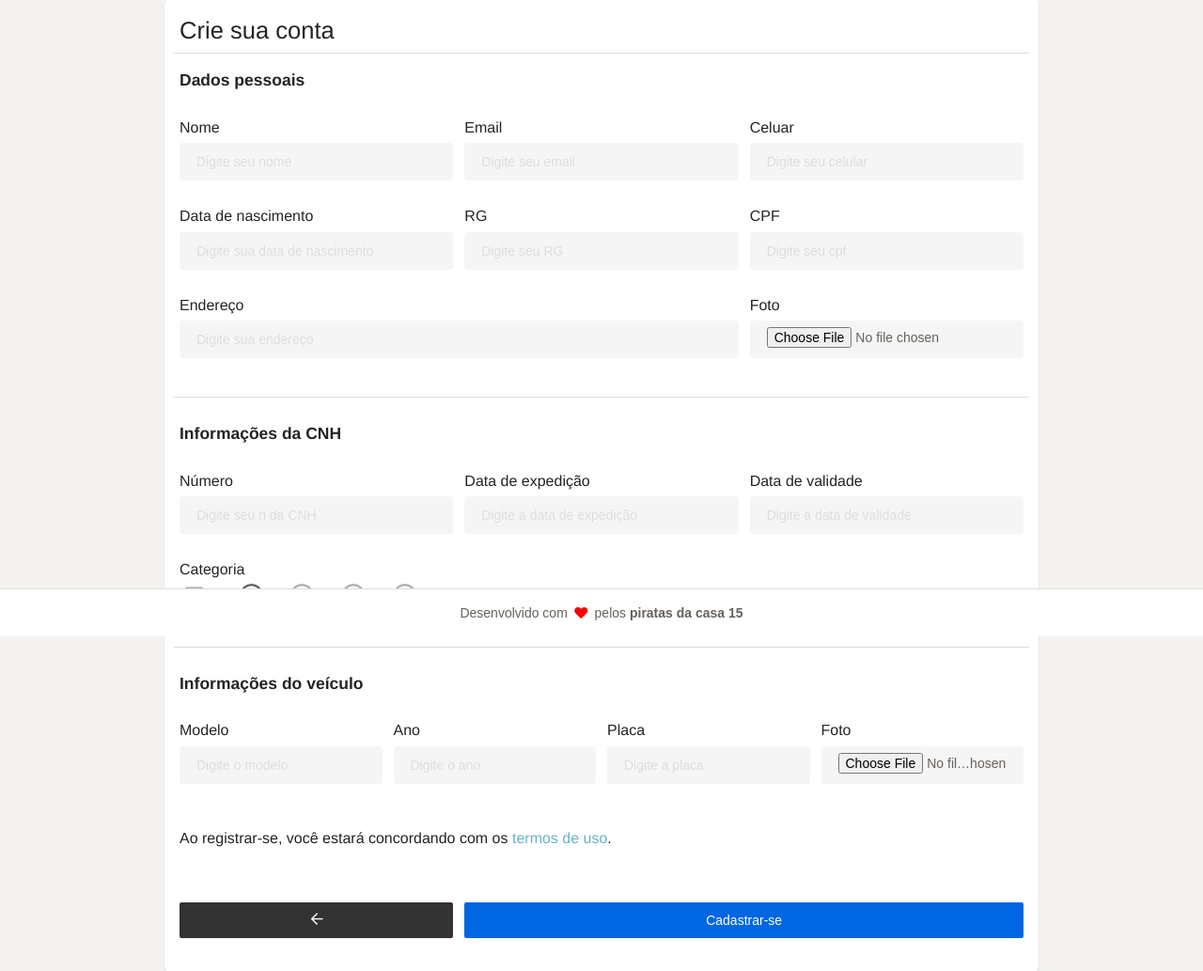
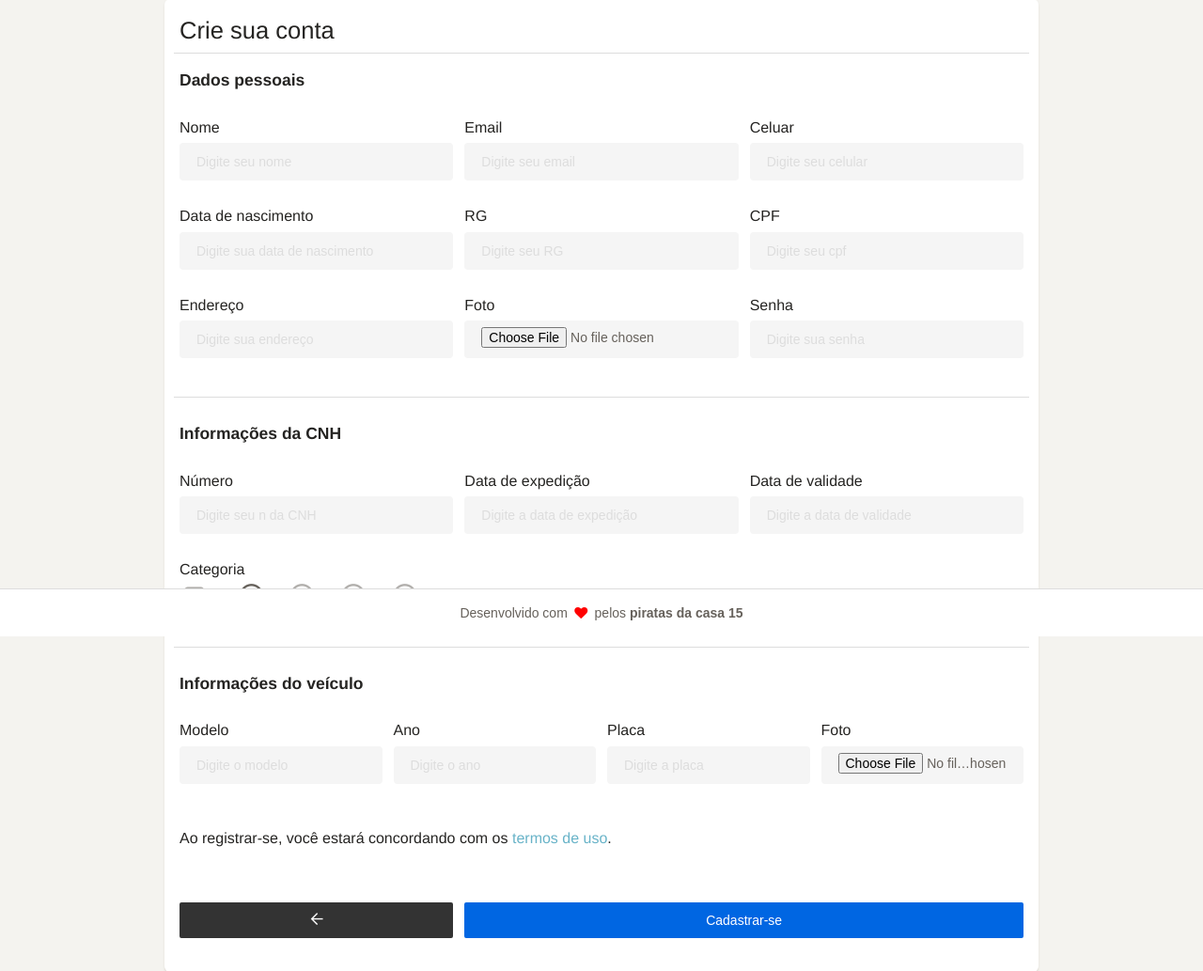
Before and after one commit to AsaK/santamariadrivers, a Django app: template templates/register.html in a window 1280 px wide. Shown: the part 123-1156 px from the top of the page at 94% size. Run offline with Django 3.2, Linux system fonts and the light colour scheme; the template is opened without the code that fills it, so the values that code supplies are empty; some libraries are stand-ins or nearby versions; some web fonts are replaced.

Commit message:
input_senha

```diff
--- a/templates/register.html
+++ b/templates/register.html
@@ -88,17 +88,23 @@
 								</p>
 								<input class="form-control form-control-custom" placeholder="Digite seu cpf" name="cpf" required=""/>
 							</div>
-							<div class="form-group col-xs-12 col-md-8">
+							<div class="form-group col-xs-12 col-md-4">
 								<p class="margin-bottom-xs">
 									Endereço
 								</p>
-								<input class="form-control form-control-custom" placeholder="Digite sua endereço" type="endereco" name="password" required=""/>
+								<input class="form-control form-control-custom" placeholder="Digite sua endereço" name="endereco" type="password" required=""/>
 							</div>
 							<div class="form-group col-xs-12 col-md-4">
 								<p class="margin-bottom-xs">
 									Foto
 								</p>
 								<input class="form-control form-control-custom" type="file" name="arquivo_foto" required=""/>
+							</div>
+							<div class="form-group col-xs-12 col-md-4">
+								<p class="margin-bottom-xs">
+									Senha
+								</p>
+								<input class="form-control form-control-custom" placeholder="Digite sua senha" name="password" type="password" required=""/>
 							</div>
 							<div class="clear"></div>
 
```
